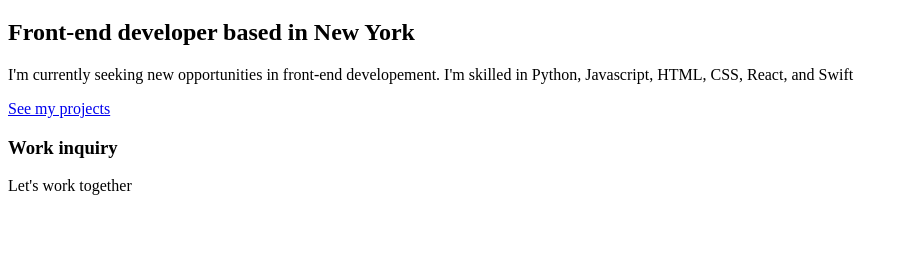
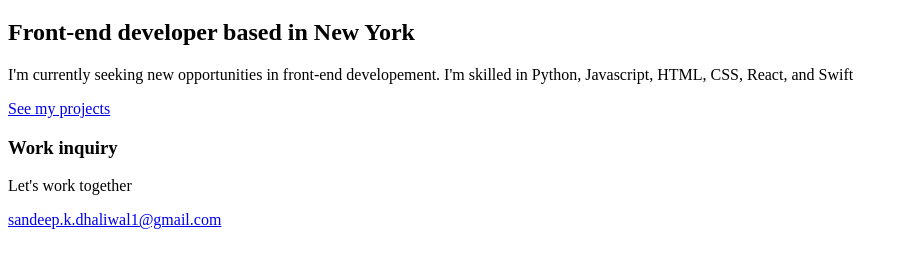
Before and after one commit to Pbjsd/Simple-Portfolio, a plain HTML site: page about.html in a window 1280 px wide. Shown: the part 149-416 px from the top of the page, without its empty margins (0-909 px from the left). Drawn offline with Linux system fonts and the light colour scheme.

Commit message:
Added email links

```diff
--- a/about.html
+++ b/about.html
@@ -35,5 +35,14 @@
             <h3>Work inquiry</h3>
             <p>Let's work together</p>
         </div>
+        <div>
+            <a
+                href="mailto:sandeep.k.dhaliwal1@gmail.com"
+                class="email-link"
+                title="Email Sandeep"
+            >
+                sandeep.k.dhaliwal1@gmail.com
+            </a>
+        </div>
 </body>
 </html>
```
